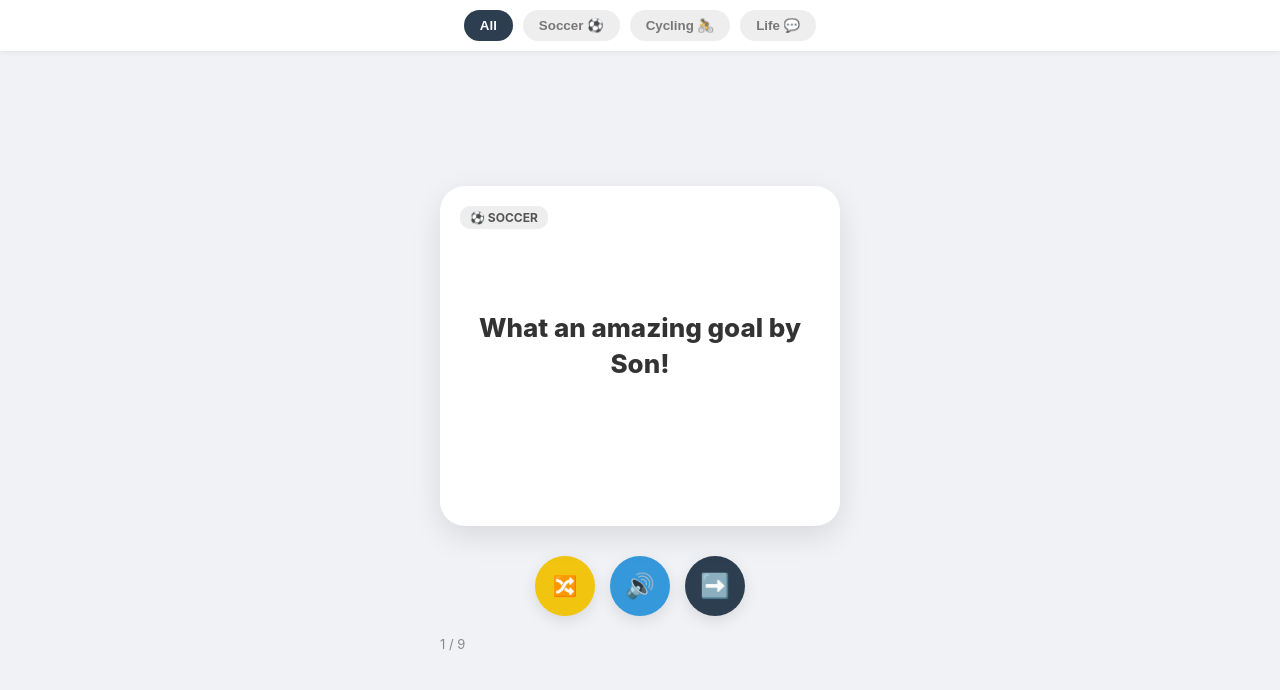
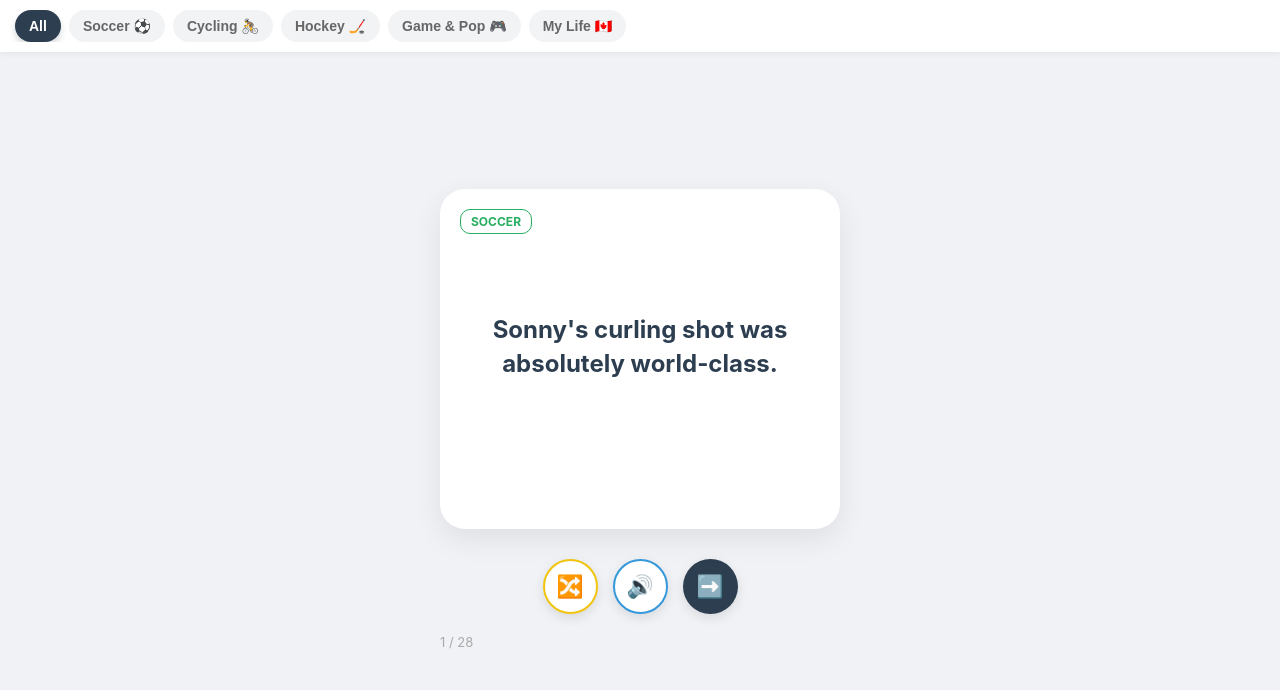
Before and after one commit to kbfg/test, a plain HTML site: page index.html in a window 1280 px wide. Drawn offline with Linux system fonts and the light colour scheme.

Commit message:
Update index.html

```diff
--- a/index.html
+++ b/index.html
@@ -6,10 +6,10 @@
     <title>Jay's English Hub</title>
     <link rel="manifest" href="manifest.json">
     <style>
-        /* Jay를 위한 깔끔하고 스포티한 디자인 */
+        /* Jay를 위한 세련된 디자인 */
         :root {
             --primary: #2C3E50;
-            --accent: #E74C3C; /* 축구/자전거의 열정적인 레드 */
+            --accent: #E74C3C;
             --bg: #F0F2F5;
             --card-bg: #FFFFFF;
         }
@@ -24,29 +24,38 @@
             overflow: hidden;
         }
 
-        /* 상단 카테고리 탭 */
-        .tabs {
-            display: flex;
+        /* 상단 카테고리 탭 (스크롤 가능하게 수정) */
+        .tabs-container {
             width: 100%;
             background: white;
             padding: 10px 0;
             box-shadow: 0 2px 5px rgba(0,0,0,0.05);
-            justify-content: center;
-            gap: 10px;
         }
+        .tabs {
+            display: flex;
+            gap: 8px;
+            overflow-x: auto;
+            padding: 0 15px;
+            scrollbar-width: none; /* 스크롤바 숨김 */
+        }
+        .tabs::-webkit-scrollbar { display: none; }
+
         .tab-btn {
             border: none;
-            background: #eee;
-            padding: 8px 16px;
+            background: #f1f3f5;
+            padding: 8px 14px;
             border-radius: 20px;
-            font-weight: bold;
-            color: #777;
+            font-weight: 600;
+            color: #666;
             cursor: pointer;
+            white-space: nowrap; /* 줄바꿈 방지 */
             transition: 0.2s;
+            font-size: 14px;
         }
         .tab-btn.active {
             background-color: var(--primary);
             color: white;
+            box-shadow: 0 4px 6px rgba(44, 62, 80, 0.2);
         }
 
         /* 메인 카드 영역 */
@@ -55,7 +64,7 @@
             display: flex;
             flex-direction: column;
             justify-content: center;
-            width: 90%;
+            width: 88%;
             max-width: 400px;
         }
         .card {
@@ -68,14 +77,13 @@
             justify-content: center;
             align-items: center;
             text-align: center;
-            box-shadow: 0 10px 30px rgba(0,0,0,0.1);
+            box-shadow: 0 10px 30px rgba(0,0,0,0.08);
             position: relative;
             cursor: pointer;
-            transition: transform 0.2s;
+            transition: transform 0.1s;
         }
         .card:active { transform: scale(0.98); }
 
-        /* 텍스트 스타일 */
         .category-label {
             position: absolute;
             top: 20px;
@@ -86,26 +94,28 @@
             border-radius: 10px;
             color: #555;
             font-weight: bold;
+            text-transform: uppercase;
         }
         .english {
-            font-size: 26px;
-            font-weight: 800;
-            color: #333;
+            font-size: 24px;
+            font-weight: 700;
+            color: #2c3e50;
             line-height: 1.4;
-            margin-bottom: 20px;
+            margin-bottom: 25px;
+            word-break: keep-all;
         }
         .korean {
-            font-size: 18px;
+            font-size: 16px;
             color: var(--accent);
-            font-weight: 600;
-            display: none; /* 정답 가리기 */
-            margin-top: 15px;
-            border-top: 2px dashed #eee;
+            font-weight: 500;
+            display: none;
+            margin-top: 20px;
+            border-top: 1px dashed #ddd;
             padding-top: 15px;
             width: 100%;
         }
 
-        /* 버튼 컨트롤 */
+        /* 컨트롤 버튼 */
         .controls {
             display: flex;
             gap: 15px;
@@ -113,39 +123,49 @@
             justify-content: center;
         }
         .circle-btn {
-            width: 60px;
-            height: 60px;
+            width: 55px;
+            height: 55px;
             border-radius: 50%;
             border: none;
-            font-size: 24px;
+            font-size: 22px;
             cursor: pointer;
-            box-shadow: 0 5px 15px rgba(0,0,0,0.1);
+            box-shadow: 0 4px 12px rgba(0,0,0,0.1);
             display: flex;
             align-items: center;
             justify-content: center;
             transition: 0.2s;
+            background: white;
         }
-        .btn-speak { background: #3498DB; color: white; }
+        .btn-speak { color: #3498DB; border: 2px solid #3498DB; }
+        .btn-speak:active { background: #3498DB; color: white; }
+
         .btn-next { background: var(--primary); color: white; }
-        .btn-shuffle { background: #F1C40F; color: white; font-size: 20px; }
+        .btn-next:active { background: #1a252f; }
 
-        .guide { margin-top: 20px; font-size: 13px; color: #888; }
+        .btn-shuffle { color: #F1C40F; border: 2px solid #F1C40F; }
+        .btn-shuffle.active { background: #F1C40F; color: white; }
+
+        .guide { margin-top: 20px; font-size: 13px; color: #aaa; }
     </style>
 </head>
 <body>
 
-    <div class="tabs">
-        <button class="tab-btn active" onclick="setCategory('all')">All</button>
-        <button class="tab-btn" onclick="setCategory('soccer')">Soccer ⚽️</button>
-        <button class="tab-btn" onclick="setCategory('bike')">Cycling 🚴</button>
-        <button class="tab-btn" onclick="setCategory('life')">Life 💬</button>
+    <div class="tabs-container">
+        <div class="tabs">
+            <button class="tab-btn active" onclick="setCategory('all')">All</button>
+            <button class="tab-btn" onclick="setCategory('soccer')">Soccer ⚽️</button>
+            <button class="tab-btn" onclick="setCategory('bike')">Cycling 🚴</button>
+            <button class="tab-btn" onclick="setCategory('hockey')">Hockey 🏒</button>
+            <button class="tab-btn" onclick="setCategory('game')">Game & Pop 🎮</button>
+            <button class="tab-btn" onclick="setCategory('life')">My Life 🇨🇦</button>
+        </div>
     </div>
 
     <div class="container">
         <div class="card" onclick="toggleAnswer()">
-            <div id="catLabel" class="category-label">Topic</div>
-            <div id="englishText" class="english">Ready Jay?</div>
-            <div id="koreanText" class="korean">터치하면 해석이 나와요!</div>
+            <div id="catLabel" class="category-label">Welcome</div>
+            <div id="englishText" class="english">Hey Jay! Ready to level up your English?</div>
+            <div id="koreanText" class="korean">준비됐어? 터치해서 정답 확인!</div>
         </div>
 
         <div class="controls">
@@ -153,34 +173,57 @@
             <button class="circle-btn btn-speak" onclick="speakText()">🔊</button>
             <button class="circle-btn btn-next" onclick="nextCard()">➡️</button>
         </div>
-        <p class="guide" id="progressText">1 / 10</p>
+        <p class="guide" id="progressText">Let's start!</p>
     </div>
 
     <script>
         // ==========================================
-        // ✏️ Jay를 위한 데이터 (여기만 수정하면 됨)
+        // ✏️ Jay 맞춤형 고퀄리티 데이터 (약 30개)
         // ==========================================
         const allData = [
-            // ⚽️ 축구 (Soccer)
-            { cat: 'soccer', en: "What an amazing goal by Son!", ko: "손흥민 골 진짜 멋지지 않았어?" },
-            { cat: 'soccer', en: "He is the best striker in the league.", ko: "그는 리그 최고의 공격수야." },
-            { cat: 'soccer', en: "Did you see that pass?", ko: "방금 그 패스 봤어?" },
+            // [SOCCER] - 전술, 상황 묘사, 손흥민
+            { cat: 'soccer', en: "Sonny's curling shot was absolutely world-class.", ko: "손흥민의 감아차기 슛은 정말 월드클래스였어." },
+            { cat: 'soccer', en: "The defense crumbled under pressure in the second half.", ko: "후반전에 압박을 받자 수비가 무너졌어." },
+            { cat: 'soccer', en: "He has incredible positioning inside the box.", ko: "그는 페널티 박스 안에서 위치 선정이 엄청나." },
+            { cat: 'soccer', en: "That counter-attack strategy was flawless.", ko: "그 역습 전략은 정말 완벽했어." },
+            { cat: 'soccer', en: "Did you see that nutmeg? It was totally humiliating!", ko: "방금 알까기 봤어? 진짜 굴욕적이더라!" },
+            { cat: 'soccer', en: "I think the referee made a controversial call.", ko: "심판 판정이 좀 논란의 여지가 있었던 것 같아." },
 
-            // 🚴 자전거 (Bike)
-            { cat: 'bike', en: "This carbon frame is super light.", ko: "이 카본 프레임 진짜 가볍다." },
-            { cat: 'bike', en: "Can you help me check the tire pressure?", ko: "타이어 공기압 체크 좀 도와줄래?" },
-            { cat: 'bike', en: "Riding uphill builds your endurance.", ko: "오르막 주행은 지구력을 길러줘." },
+            // [CYCLING] - 장비, 기술, 물리적 원리
+            { cat: 'bike', en: "Aerodynamics matter more than weight on flat roads.", ko: "평지에서는 무게보다 공기역학이 더 중요해." },
+            { cat: 'bike', en: "You need to shift gears smoothly before hitting the climb.", ko: "오르막 시작하기 전에 기어를 부드럽게 바꿔야 해." },
+            { cat: 'bike', en: "Carbon fiber frames absorb road vibration better.", ko: "카본 프레임이 노면 진동을 더 잘 흡수해." },
+            { cat: 'bike', en: "Drafting behind the leader saves so much energy.", ko: "선두 뒤에 붙어서(피빠는 것) 가면 에너지가 엄청 절약돼." },
+            { cat: 'bike', en: "Check your cadence! Keep it around 90 RPM.", ko: "케이던스(페달 회전수) 체크해! 90 정도로 유지해봐." },
+            { cat: 'bike', en: "I need to calibrate my power meter.", ko: "나 파워미터 0점 조절(보정) 좀 해야 해." },
 
-            // 💬 일상/유학 (Life)
-            { cat: 'life', en: "I'm looking forward to the field trip.", ko: "현장 학습 진짜 기대돼요." },
-            { cat: 'life', en: "Can I hang out with my friends?", ko: "친구들이랑 놀아도 돼요?" },
-            { cat: 'life', en: "What's the Wi-Fi password?", ko: "와이파이 비번이 뭐예요?" }
+            // [HOCKEY] - 스피드, 규칙, NHL
+            { cat: 'hockey', en: "The goalie made a massive save on that breakaway.", ko: "골리가 그 단독 찬스(브레이크어웨이)를 엄청나게 막아냈어." },
+            { cat: 'hockey', en: "Keep your head up when you stickhandle.", ko: "퍽을 다룰 때는 고개를 들고 있어야지." },
+            { cat: 'hockey', en: "Checking is part of the game, but that was a penalty.", ko: "몸싸움(체킹)도 경기의 일부지만, 방금 건 반칙이야." },
+            { cat: 'hockey', en: "He scored a hat-trick in the third period!", ko: "3피리어드에 해트트릭을 기록했어!" },
+            { cat: 'hockey', en: "The ice surface looks a bit rough today.", ko: "오늘 빙질이 좀 거칠어 보이네." },
+
+            // [GAME & POP] - 마인크래프트, 롤블록스, 팝송, 유튜브
+            { cat: 'game', en: "The graphics in the new update are next-level.", ko: "이번 새 업데이트 그래픽 진짜 차원이 달라." },
+            { cat: 'game', en: "I need to craft a diamond pickaxe first.", ko: "일단 다이아몬드 곡괭이부터 만들어야 해." },
+            { cat: 'game', en: "Wait, the server is lagging so bad.", ko: "잠깐만, 서버 렉이 너무 심해." },
+            { cat: 'game', en: "The lyrics of this song are full of metaphors.", ko: "이 노래 가사는 은유적 표현으로 가득 차 있어." },
+            { cat: 'game', en: "That YouTuber has over a million subscribers.", ko: "저 유튜버 구독자가 백만 명이 넘더라." },
+
+            // [LIFE & CANADA] - 유학 기억, 의견 말하기, 학교
+            { cat: 'life', en: "I honestly miss the snowy recess times in Canada.", ko: "솔직히 캐나다에서 눈 올 때 쉬는 시간(Recess)이 그리워." },
+            { cat: 'life', en: "It’s not just about grades, it’s about creativity.", ko: "단순히 성적이 중요한 게 아니라, 창의성이 중요한 거야." },
+            { cat: 'life', en: "Can we call it a day? I'm exhausted.", ko: "오늘 이만 마칠까? 나 완전 지쳤어." },
+            { cat: 'life', en: "I'd rather play sports than study math right now.", ko: "지금은 수학 공부하느니 차라리 운동을 하고 싶어." },
+            { cat: 'life', en: "What’s the Wi-Fi password here?", ko: "여기 와이파이 비밀번호가 뭐예요?" },
+            { cat: 'life', en: "Let's hang out at the mall after school.", ko: "방과 후에 쇼핑몰 가서 놀자." }
         ];
 
         // ==========================================
         // ⚙️ 앱 작동 로직
         // ==========================================
-        let currentList = [...allData]; // 현재 선택된 리스트
+        let currentList = [...allData];
         let currentIndex = 0;
         let isShuffle = false;
 
@@ -189,59 +232,67 @@
         const catEl = document.getElementById('catLabel');
         const progressEl = document.getElementById('progressText');
 
-        // 초기화
         function showCard() {
             if (currentList.length === 0) return;
-
-            // 인덱스 범위 체크
             if (currentIndex >= currentList.length) currentIndex = 0;
 
             const data = currentList[currentIndex];
             enEl.textContent = data.en;
             koEl.textContent = data.ko;
 
-            // 카테고리 라벨 꾸미기
-            let emoji = '';
-            if(data.cat === 'soccer') emoji = '⚽️';
-            if(data.cat === 'bike') emoji = '🚴';
-            if(data.cat === 'life') emoji = '💬';
-            catEl.textContent = emoji + " " + data.cat.toUpperCase();
+            // 카테고리 라벨
+            catEl.textContent = data.cat.toUpperCase();
 
-            koEl.style.display = 'none'; // 정답 숨김
+            // 배경색 살짝 변경 (카테고리별 느낌)
+            let color = '#555';
+            if(data.cat === 'soccer') color = '#27ae60'; // Green
+            if(data.cat === 'bike') color = '#e67e22'; // Orange
+            if(data.cat === 'hockey') color = '#2980b9'; // Blue
+            if(data.cat === 'game') color = '#9b59b6'; // Purple
+            catEl.style.color = color;
+            catEl.style.border = `1px solid ${color}`;
+            catEl.style.background = '#fff';
+
+            koEl.style.display = 'none';
             updateProgress();
         }
 
-        // 정답 보이기/숨기기
         function toggleAnswer() {
             koEl.style.display = (koEl.style.display === 'none') ? 'block' : 'none';
         }
 
-        // 다음 카드로
         function nextCard() {
             if (isShuffle) {
-                currentIndex = Math.floor(Math.random() * currentList.length);
+                let nextIndex = Math.floor(Math.random() * currentList.length);
+                // 같은 카드 연속 방지
+                while(currentList.length > 1 && nextIndex === currentIndex) {
+                    nextIndex = Math.floor(Math.random() * currentList.length);
+                }
+                currentIndex = nextIndex;
             } else {
                 currentIndex++;
             }
             showCard();
         }
 
-        // 🔊 듣기 기능 (TTS) - 여기가 핵심!
         function speakText() {
+            // 말하고 있을 때 또 누르면 취소
+            if(window.speechSynthesis.speaking) {
+                window.speechSynthesis.cancel();
+                return;
+            }
             const text = enEl.textContent;
             const utterance = new SpeechSynthesisUtterance(text);
             utterance.lang = 'en-US'; // 미국식 발음
-            utterance.rate = 0.9; // 약간 천천히 또박또박
+            utterance.rate = 0.85; // Jay가 듣기 좋게 약간 침착한 속도
+            utterance.pitch = 1;
             window.speechSynthesis.speak(utterance);
         }
 
-        // 카테고리 변경 탭
         function setCategory(cat) {
-            // 버튼 색상 변경 UI
             document.querySelectorAll('.tab-btn').forEach(btn => btn.classList.remove('active'));
             event.target.classList.add('active');
 
-            // 데이터 필터링
             if (cat === 'all') {
                 currentList = [...allData];
             } else {
@@ -251,22 +302,27 @@
             showCard();
         }
 
-        // 셔플 토글
         function toggleShuffle() {
             isShuffle = !isShuffle;
             const btn = document.querySelector('.btn-shuffle');
-            btn.style.opacity = isShuffle ? "1" : "0.5";
-            alert(isShuffle ? "🔀 랜덤 모드 시작!" : "➡️ 순서대로 보기");
+            if (isShuffle) {
+                btn.classList.add('active');
+                btn.style.background = '#F1C40F';
+                btn.style.color = 'white';
+            } else {
+                btn.classList.remove('active');
+                btn.style.background = 'white';
+                btn.style.color = '#F1C40F';
+            }
         }
 
         function updateProgress() {
             progressEl.textContent = `${currentIndex + 1} / ${currentList.length}`;
         }
 
-        // 시작
+        // 초기 시작
         showCard();
 
-        // PWA 서비스 워커 등록
         if ('serviceWorker' in navigator) {
             navigator.serviceWorker.register('sw.js');
         }
```
